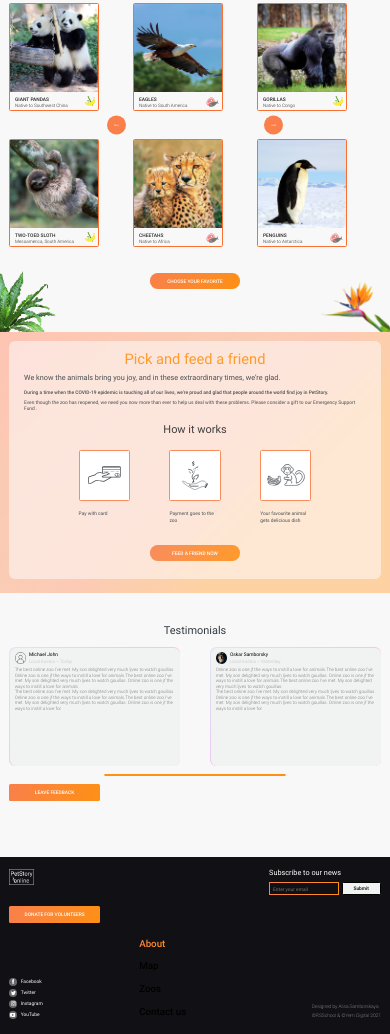
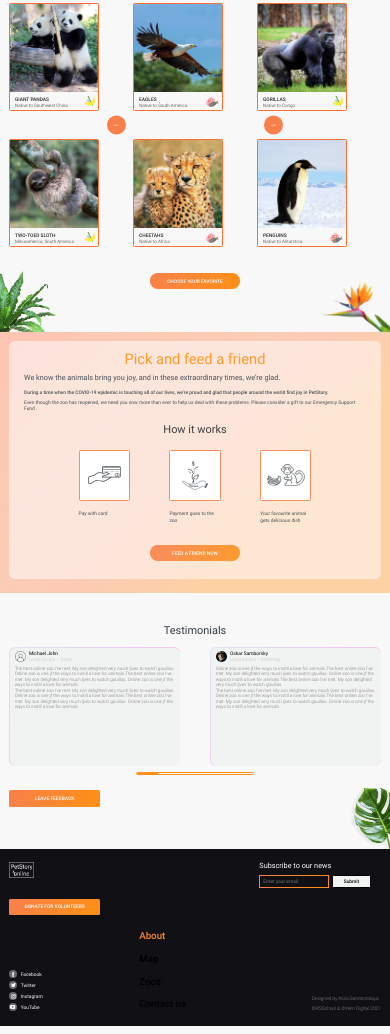
Before and after one commit to vladimirovicp/layout-zoo, a website: page src/index.html in a window 390 px wide. Shown: the part 372-1406 px from the top of the page. Drawn offline with Linux system fonts and the light colour scheme.

Commit message:
feat: add 1000px

```diff
--- a/src/index.html
+++ b/src/index.html
@@ -266,7 +266,6 @@
 			<h3 class="testimonials__title">Testimonials</h3>
 			<div class="testimonials__slider swiper">
 				<div class="swiper-wrapper">
-
 					<div class="testimonials__slide swiper-slide">
 						<div class="testimonials__slide-wrap">
 							<div class="testimonials__slide-header">
@@ -283,7 +282,7 @@
 							</div>
 							<div class="testimonials__slide-text">
 								<p>The best online zoo I’ve met. My son delighted very much ljves to watch gouillas. Online zoo is one jf the ways to instill a love for animals.The best online zoo I’ve met. My son delighted very much ljves to watch gouillas. Online zoo is one jf the ways to instill a love for animals.</p>
-								<p>The best online zoo I’ve met. My son delighted very much ljves to watch gouillas. Online zoo is one jf the ways to instill a love for animals.The best online zoo I’ve met. My son delighted very much ljves to watch gouillas. Online zoo is one jf the ways to instill a love for</p>
+								<p>The best online zoo I’ve met. My son delighted very much ljves to watch gouillas. Online zoo is one jf the ways to instill a love for animals.The best online zoo I’ve met. My son delighted very much ljves to watch gouillas. Online zoo is one jf the ways to instill a love for animals.</p>
 							</div>
 						</div>
 					</div>
@@ -303,7 +302,7 @@
 							</div>
 							<div class="testimonials__slide-text">
 								<p>Online zoo is one jf the ways to instill a love for animals.The best online zoo I’ve met. My son delighted very much ljves to watch gouillas. Online zoo is one jf the ways to instill a love for animals.The best online zoo I’ve met. My son delighted very much ljves to watch gouillas.</p>
-								<p>The best online zoo I’ve met. My son delighted very much ljves to watch gouillas. Online zoo is one jf the ways to instill a love for animals.The best online zoo I’ve met. My son delighted very much ljves to watch gouillas. Online zoo is one jf the ways to instill a love for </p>
+								<p>The best online zoo I’ve met. My son delighted very much ljves to watch gouillas. Online zoo is one jf the ways to instill a love for animals.The best online zoo I’ve met. My son delighted very much ljves to watch gouillas. Online zoo is one jf the ways to instill a love for animals.</p>
 							</div>
 						</div>
 					</div>
@@ -322,9 +321,9 @@
 								</div>
 							</div>
 							<div class="testimonials__slide-text">
-								<p>The best online zoo I’ve met. My son delighted very much ljves to watch gouillas. Online zoo is one jf the ways to instill a love for animals.The best online zoo I’ve met. My son delighted very much ljves to watch gouillas. Online zoo is one jf the ways to instill a love for animals.</p>
-								<p>The best online zoo I’ve met. My son delighted very much ljves to watch gouillas. Online zoo is one jf the ways to instill a love for animals.The best online zoo I’ve met.</p>
-								<p>The best online zoo I’ve met. My son delighted very much ljves to</p>
+								<p> My son delighted very much ljves to watch gouillas. Online zoo is one jf the ways to instill a love for animals.The best online zoo I’ve met. My son delighted very much ljves to watch gouillas. Online zoo is one jf the ways to instill a love for animals.The best online zoo I’ve met.</p>
+								<p>The best online zoo I’ve met. My son delighted very much ljves to watch gouillas. Online zoo is one jf the ways to instill a love for animals.The best online zoo I’ve met. My son delighted very much ljves to watch gouillas.</p>
+								<p>Online zoo is one jf the ways to instill a love for animals.</p>
 							</div>
 						</div>
 					</div>
--- a/src/sass/_footer.scss
+++ b/src/sass/_footer.scss
@@ -7,27 +7,17 @@
  &__item{
     display: flex;
    justify-content: space-between;
-
-
-
-
    &-last{
      align-items: flex-end;
    }
-
-
    &:not(:last-child){
      &:not(:first-child){
        margin-bottom: 4.6rem;
      }
-
    }
-
    &-first{
-     //align-items: center;
      margin-bottom: 3.6rem;
    }
-
  }
 
   &__logo{
@@ -145,3 +135,14 @@
     }
   }
 }
+
+
+@media (max-width: 65em) {
+  .footer{
+    &__item{
+      &-first{
+        margin-right: 3.2rem;
+      }
+    }
+  }
+}
--- a/src/sass/_pick_feed.scss
+++ b/src/sass/_pick_feed.scss
@@ -11,8 +11,9 @@
     position: absolute;
     top: -46rem;
     left: 0;
-    width: 29.2rem;
+    width: 26.8rem;
     height: 46rem;
+    background-size: 26.8rem 46rem;
     background-image: url("../img/pick-feed/pick-feed-top-left-bg.png");
   }
 
@@ -24,6 +25,7 @@
     width: 36.8rem;
     height: 27.5rem;
     background-image: url("../img/pick-feed/pick-feed-top-right-bg.png");
+    background-size: 36.8rem 27.5rem;
   }
 
   .container{
--- a/src/sass/_testimonials.scss
+++ b/src/sass/_testimonials.scss
@@ -8,11 +8,12 @@
     content: '';
     display: block;
     background-image: url("../img/footer/leav_foto.png");
+    background-size: 24.7rem 40.8rem;
     width: 24.7rem;
     height: 40.8rem;
     bottom: -13rem;
     right: 0;
-    z-index: 10;
+    z-index: 0;
   }
 
   &__title{
@@ -39,6 +40,8 @@
       border-radius: 2rem;
       background: #F1F3F2;
       padding: 1.5rem 1.5rem 1.9rem 1.6rem;
+      height: 39.1rem;
+
     }
 
 
@@ -89,6 +92,16 @@
       font-size: 1.5rem;
       line-height: 120%;
       color: #767474;
+
+      overflow: hidden;
+      text-overflow: ellipsis;
+      display: -moz-box;
+      -moz-box-orient: vertical;
+      display: -webkit-box;
+      -webkit-line-clamp: 17;
+      -webkit-box-orient: vertical;
+      line-clamp: 17;
+      box-orient: vertical;
     }
   }
 
@@ -113,110 +126,40 @@
 @media (max-width: 65em) {
   .testimonials{
     padding-top: 10rem;
-    //padding-bottom: 18.5rem;
-    //position: relative;
-
+    padding-bottom: 14rem;
     &:before{
-      //position: absolute;
-      //content: '';
-      //display: block;
-      //background-image: url("../img/footer/leav_foto.png");
-      //width: 24.7rem;
-      //height: 40.8rem;
-      //bottom: -13rem;
-      //right: 0;
-      //z-index: 10;
+      width: 20.7rem;
+      height: 32.5rem;
+      background-size: 20.7rem 32.5rem;
+      bottom: -9rem;
     }
 
     &__title{
-      //font-size: 3.6rem;
-      //line-height: 130%;
-      //text-align: center;
-      //color: #333B41;
       padding-bottom: 3rem;
     }
 
-    &__wrapper{
-      &-scrollbar{
-        @include centered;
-      }
-    }
-
     &__slide{
-
-      //padding: 1.5rem 1.5rem 1.9rem 1.6rem;
-
-
       &-wrap{
         height: 38.7rem;
+        padding-top: 1.1rem;
       }
-
-      &-header{
-        //padding-bottom: 1rem;
-      }
-
-      &-img{
-        width: 3.7rem;
-        height: 3.7rem;
-        margin-right: 1rem;
-      }
-
-      &-title{
-        font-size: 1.6rem;
-        line-height: 120%;
-        color: #000000;
-        margin-bottom: .1rem;
-      }
-
-      &-info{
-        display: flex;
-      }
-
-      &-local{
-        font-weight: 300;
-        font-size: 1.5rem;
-        line-height: 120%;
-        color: #BDBDBD;
-      }
-
-      &-day{
-        position: relative;
-        font-weight: 300;
-        font-size: 1.5rem;
-        line-height: 120%;
-        color: #BDBDBD;
-        padding-left: 1.6rem;
-        &:before{
-          left: .6rem;
-          content: '•';
-          position: absolute;
-        }
-      }
-
       &-text{
-        font-weight: 300;
-        font-size: 1.5rem;
-        line-height: 120%;
-        color: #767474;
+        -webkit-line-clamp: 16;
+        line-clamp: 16;
       }
     }
 
     &__swiper{
       &-scrollbar{
-        width: 59.9rem;
+        width: 39rem;
         height: .8rem;
-        //background-color: #fff;
-        border: .1rem solid #FE9013;
-        margin: 2.5rem 0;
-
-        background: #F5F7F6;
+        margin: 2rem 0 5rem;
       }
     }
 
     .swiper-scrollbar-drag{
-      background: #FE9013;
       border-radius: .5rem;
-      width: 11.6rem!important;
+      width: 7.1rem!important;
     }
   }
 }
```
Also changed, not shown: src/css/style.css.
